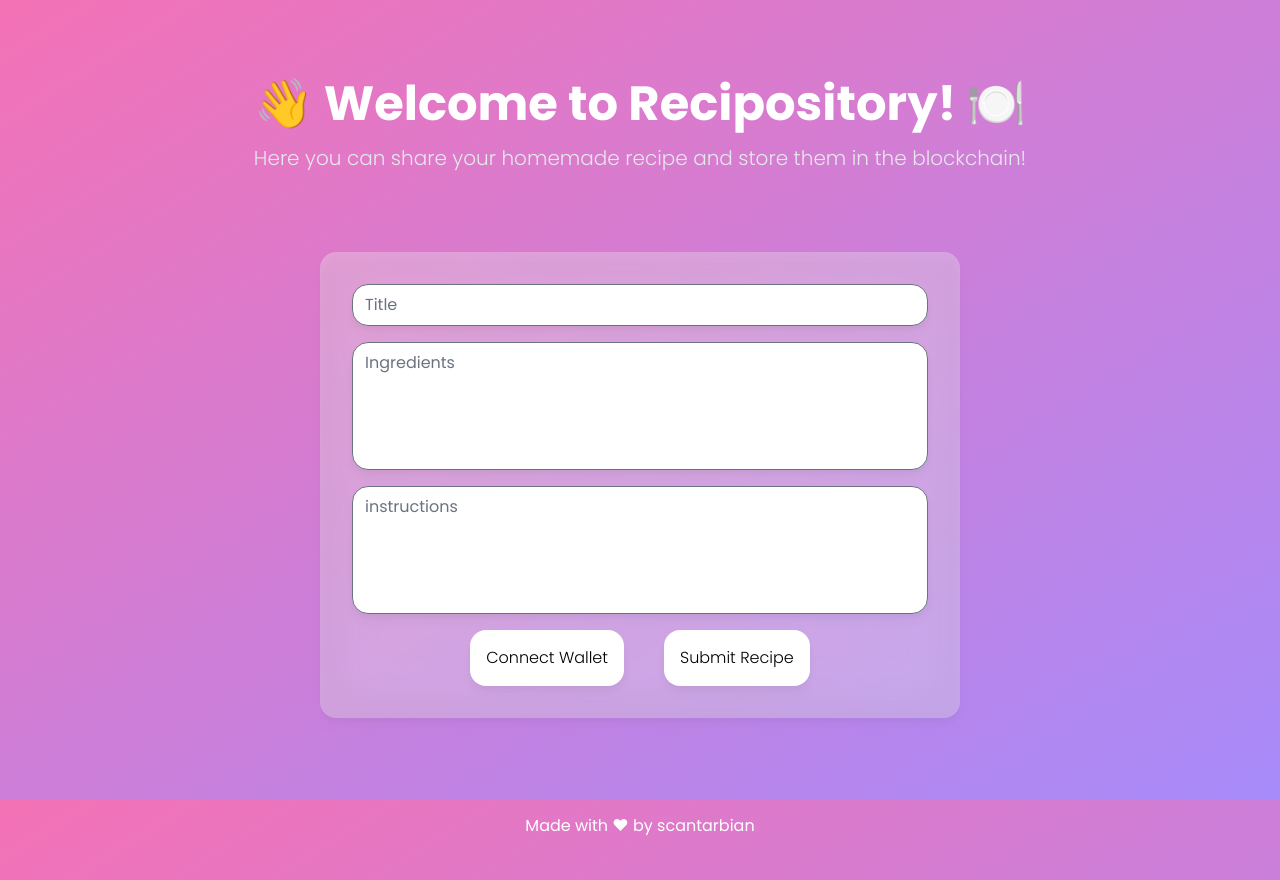
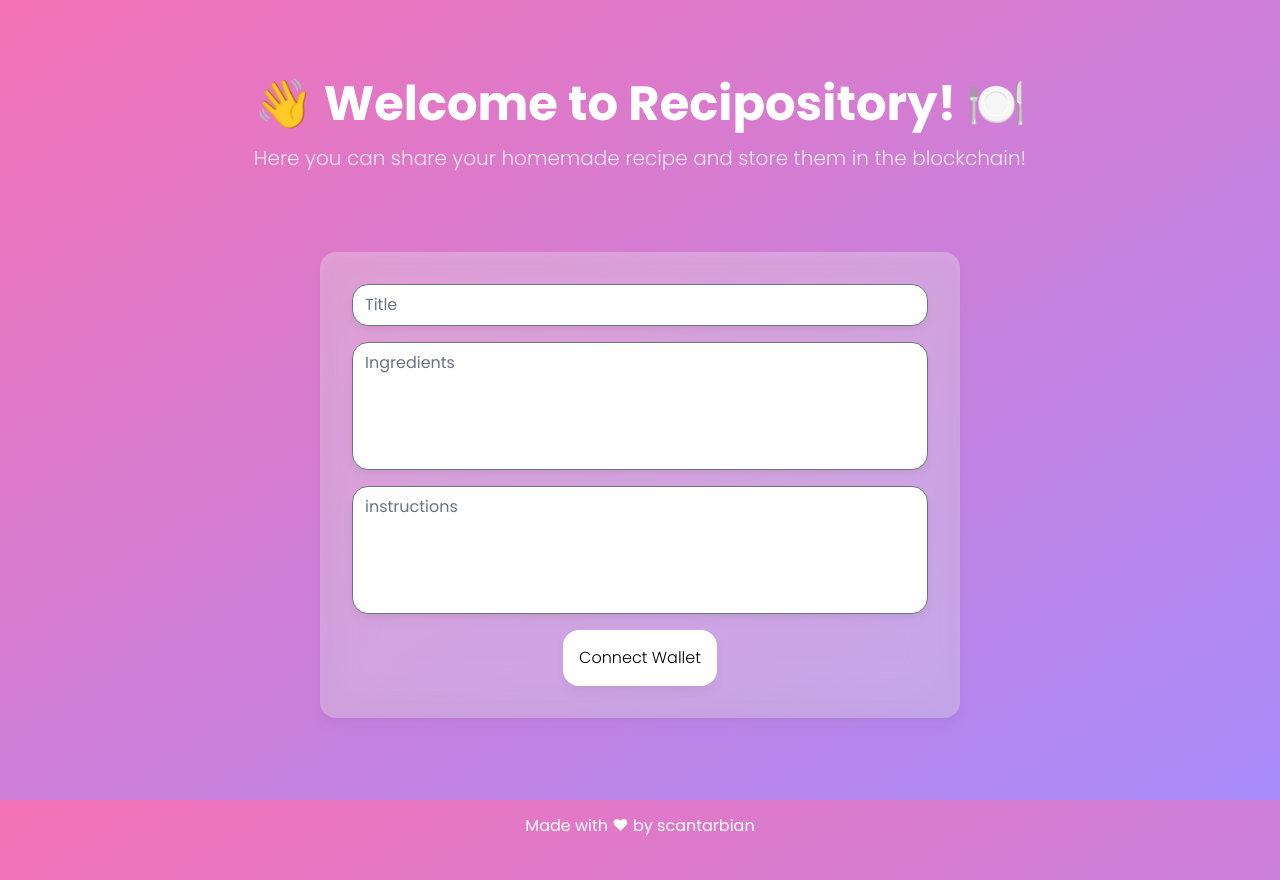
Before and after one commit to scantarbian/recipository, a React (Create React App) app: page / in a window 1280 px wide. Built offline with nearby package versions, Linux system fonts and the light colour scheme.

Commit message:
prevent viewing submit if not signed

```diff
--- a/src/App.js
+++ b/src/App.js
@@ -1,5 +1,5 @@
 import reciportal from './utils/Reciportal.json';
-import React, { useEffect, useState } from "react";
+import React, { useEffect, useState, useCallback } from "react";
 import { ethers } from "ethers";
 import { useForm } from "react-hook-form";
 
@@ -55,7 +55,7 @@ export default function App () {
     }
   }
 
-  const checkWalletConnection = async () => {
+  const checkWalletConnection = useCallback(async () => {
     try {
       const { ethereum } = window;
 
@@ -79,7 +79,7 @@ export default function App () {
     } catch (error) {
       console.error(error);
     }
-  }
+  }, []);
 
   const connectWallet = async () => {
     try {
@@ -176,6 +176,7 @@ export default function App () {
                 Connect Wallet
               </button>
             )}
+            {currentAccount && (
               <button
                 type="submit"
                 className="p-4 rounded-2xl bg-white font-light
@@ -185,6 +186,7 @@ export default function App () {
               >
                 Submit Recipe
               </button>
+            )}
           </div>
         </form>
           {allRecipes.length > 0 && (
```
Lines whose indentation alone changed are shown as unchanged.
